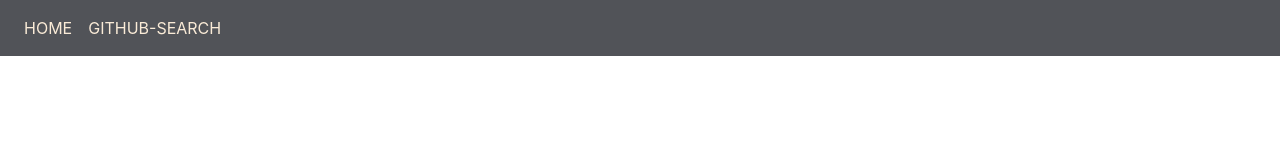
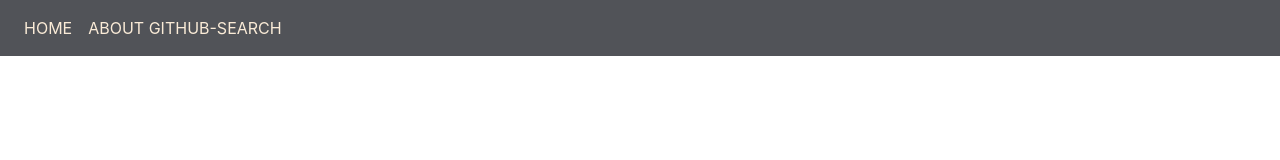
Before and after one commit to JAMAL-MOHAMED-JALDESA-2893/Github-Search, an Angular app: page / in a window 1280 px wide. Shown: the top 160 px of the page. Built offline with nearby package versions, Linux system fonts and the light colour scheme.

Commit message:
removed some element in navbar html template

```diff
--- a/src/app/navbar/navbar.component.html
+++ b/src/app/navbar/navbar.component.html
@@ -1,8 +1,9 @@
 <nav class="navbar navbar-expand-lg fixed-top">
     <div class="collapse navbar-collapse" id="navbarNavAltMarkup">
     <div class="navbar-nav">
-      <a class="nav-item nav-link" style="color: antiquewhite;" routerLink="">HOME</a>
-      <a class="nav-item nav-link" style="color: antiquewhite;" routerLink="/profile">GITHUB-SEARCH</a>
+      <a class="nav-item nav-link" style="color: antiquewhite;" routerLink="/profile">HOME</a>
+      <a class="nav-item nav-link" style="color: antiquewhite;" routerLink="">ABOUT GITHUB-SEARCH</a>
+
     </div>
   </div>
 </nav>
```
